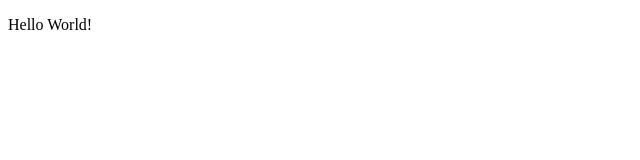
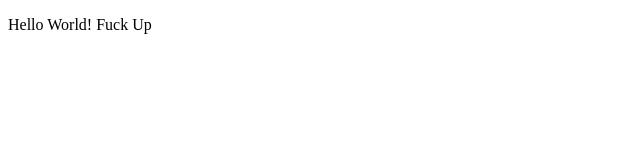
Before and after one commit to Knave-Riva/Test-Project, a plain HTML site: page index.html in a window 1280 px wide. Shown: the full height of the page, 0-640 px from the left. Drawn offline with Linux system fonts and the light colour scheme.

Commit message:
Index change

```diff
--- a/index.html
+++ b/index.html
@@ -7,7 +7,7 @@
 </head>
 <body>
 
-    <p>Hello World!</p>
+    <p>Hello World! Fuck Up</p>
 
     <!-- <script>
         alert(1);
```
